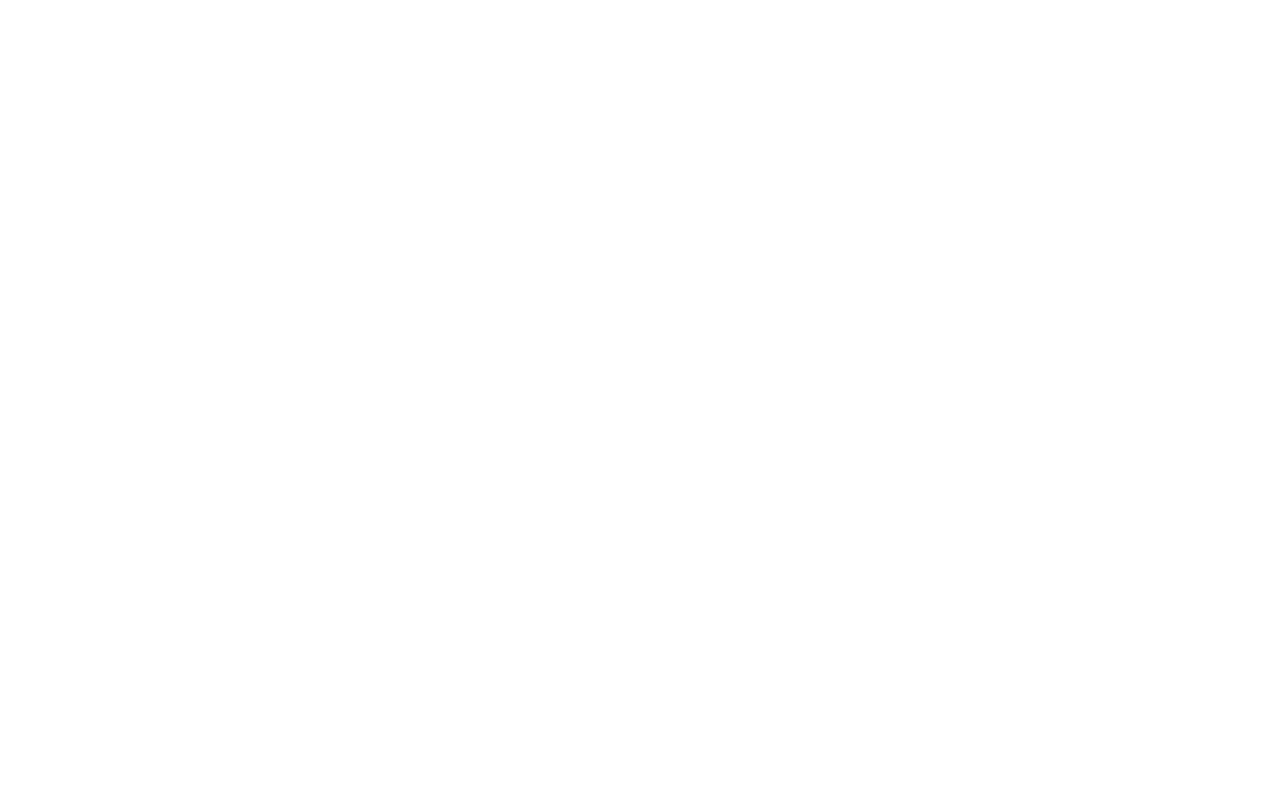
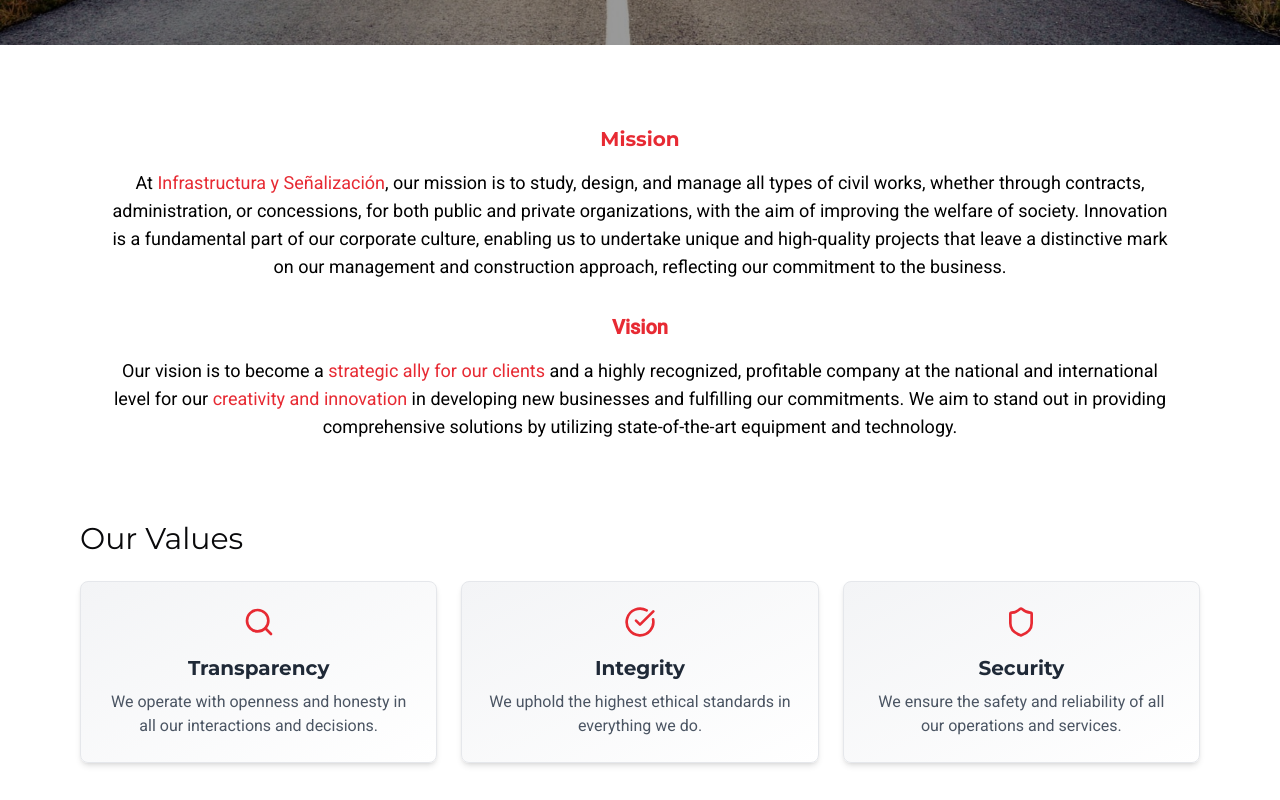
Before and after one commit to juanovt10/iys-website, a Next.js app: page /about in a window 1280 px wide. Shown: the part 540-1340 px from the top of the page. Before the commit the page ends 800 px from the top, so only its background shows below. Built offline with nearby package versions, Linux system fonts and the light colour scheme.

Commit message:
Complete about section

```diff
--- a/app/about/page.js
+++ b/app/about/page.js
@@ -1,8 +1,72 @@
 import React from 'react'
+import Hero2 from '../../assets/images/hero2.jpg'
+import Hero from '@/components/Hero'
+import ValueCard from '@/components/ValueCard'
+import { Search, CheckCircle, Shield } from "lucide-react";
 
 const AboutUs = () => {
+  const values = [
+    {
+      icon: Search,
+      title: "Transparency",
+      description: "We operate with openness and honesty in all our interactions and decisions.",
+    },
+    {
+      icon: CheckCircle,
+      title: "Integrity",
+      description: "We uphold the highest ethical standards in everything we do.",
+    },
+    {
+      icon: Shield,
+      title: "Security",
+      description: "We ensure the safety and reliability of all our operations and services.",
+    },
+  ];
+
+
   return (
-    <div>AboutUs</div>
+    <main className='space-y-20'>
+      <Hero
+        imageSrc={Hero2}
+        title="Who is infraestructura y senalizacion"
+        subtitle="IS, founded in 2008 in Villavicencio, Meta, is a leading Colombian company specializing in high-quality road signage and installations. Known for innovative, cost-effective solutions, IS has built a strong reputation by serving both public and private entities with exceptional customer service and cutting-edge technologies. With a diverse project portfolio, IS is the trusted choice for reliable and efficient road infrastructure services, from small projects to large-scale installations."
+      />
+
+      {/* mission vision */}
+      <section className='px-20'>
+        <div className="container mx-auto px-6 text-center space-y-8">
+          {/* Mission */}
+          <div className="space-y-4">
+            <h2 className="text-xl font-bold text-primary">Mission</h2>
+            <p className="text-lg text-black">
+              At <span className="text-primary">Infrastructura y Señalización</span>, our mission is to study, design, and manage all types of civil works, whether through contracts, administration, or concessions, for both public and private organizations, with the aim of improving the welfare of society. Innovation is a fundamental part of our corporate culture, enabling us to undertake unique and high-quality projects that leave a distinctive mark on our management and construction approach, reflecting our commitment to the business.
+            </p>
+          </div>
+
+          {/* Vision */}
+          <div className="space-y-4">
+            <p className="text-xl font-bold text-primary">Vision</p>
+            <p className="text-lg text-black">
+              Our vision is to become a <span className="text-primary">strategic ally for our clients</span> and a highly recognized, profitable company at the national and international level for our <span className="text-primary">creativity and innovation</span> in developing new businesses and fulfilling our commitments. We aim to stand out in providing comprehensive solutions by utilizing state-of-the-art equipment and technology.
+            </p>
+          </div>
+        </div>
+
+      </section>
+      <section className='px-20 space-y-6'>
+        <h1 className='text-3xl'>Our Values</h1>
+        <div className="grid grid-cols-1 md:grid-cols-2 lg:grid-cols-3 gap-6 ">
+          {values.map((value, index) => (
+            <ValueCard
+              key={index}
+              icon={value.icon}
+              title={value.title}
+              description={value.description}
+            />
+          ))}
+        </div>
+      </section>
+    </main>
   )
 }
 
--- a/app/globals.css
+++ b/app/globals.css
@@ -123,3 +123,9 @@
     @apply bg-background text-foreground;
   }
 }
+
+@layer components {
+  .card {
+    @apply rounded-lg border border-gray-200 bg-gradient-to-br from-gray-100 to-white shadow-md
+  }
+}
--- a/app/page.js
+++ b/app/page.js
@@ -32,7 +32,7 @@ const page = () => {
 
 
   return (
-    <div className='space-y-20'>
+    <main className='space-y-20'>
       <Hero
         imageSrc={Hero1}
         title="Infraestrucutra y Senalizacion"
@@ -40,7 +40,7 @@ const page = () => {
       />
 
       {/* Services */}
-      <div className='font-semibold px-20 space-y-6'>
+      <div className='px-20 space-y-6'>
         <h1 className='text-3xl'>Our Services</h1>
         <div className='flex gap-4'>
           <ServiceCard
@@ -64,7 +64,7 @@ const page = () => {
       </div>
 
       {/* Projects */}
-      <div className='font-semibold px-20 space-y-6'>
+      <div className='px-20 space-y-6'>
         <div className='flex justify-between'>
           <h1 className='text-3xl'>Projects</h1>
           <Button>View All Projects</Button>
@@ -81,7 +81,7 @@ const page = () => {
           ))}
         </div>
       </div>
-    </div>
+    </main>
   )
 }
 
--- a/app/services/page.js
+++ b/app/services/page.js
@@ -1,8 +1,37 @@
 import React from 'react'
+import Hero3 from '../../assets/images/hero3.jpg'
+import Hero from '@/components/Hero'
+import ServiceCard from '@/components/ServiceCard'
+import { PaintRoller, Construction, TrafficCone } from "lucide-react"; // Example icon from lucide-react
 
 const Services = () => {
   return (
-    <div>Services</div>
+    <main className='space-y-20'>
+      <Hero
+        imageSrc={Hero3}
+        title="Our services"
+        subtitle="The complete solution for your signage project"
+      />
+
+      <section className='px-20 space-y-6'>
+        <ServiceCard
+          Icon={PaintRoller}
+          title="Horizontal Signage"
+          description="Lorem ipsum dolor sit amet consectetur. Purus et tortor enim eget tincidunt. Phasellus quam aliquam integer neque integer et amet vulputate tristique."
+        />
+        <ServiceCard
+          Icon={Construction}
+          title="Vertical Signage"
+          description="Lorem ipsum dolor sit amet consectetur. Purus et tortor enim eget tincidunt. Phasellus quam aliquam integer neque integer et amet vulputate tristique."
+        />
+
+        <ServiceCard
+          Icon={TrafficCone}
+          title="Devices"
+          description="Lorem ipsum dolor sit amet consectetur. Purus et tortor enim eget tincidunt. Phasellus quam aliquam integer neque integer et amet vulputate tristique."
+        />
+      </section>
+    </main>
   )
 }
 
--- a/components/Footer.js
+++ b/components/Footer.js
@@ -1,8 +1,6 @@
 import React from "react";
 import Link from "next/link";
 import { Facebook, Instagram, Twitter, Linkedin, Phone, Mail } from "lucide-react";
-
-
 
 const Footer = () => {
   const socials = [
--- a/components/ProjectCard.js
+++ b/components/ProjectCard.js
@@ -3,7 +3,7 @@ import Image from "next/image";
 
 const ProjectCard = ({ imageSrc, title, description, tags }) => {
   return (
-    <div className="rounded-lg shadow-lg border border-gray-200 overflow-hidden bg-white">
+    <div className="card overflow-hidden">
       {/* Image */}
       <div className="relative w-full h-[300px]">
         <Image
--- a/components/ServiceCard.js
+++ b/components/ServiceCard.js
@@ -3,7 +3,7 @@ import React from 'react'
 
 const ServiceCard = ({ Icon, title, description }) => {
   return (
-    <div className="rounded-lg shadow-md p-6 bg-white border border-gray-200">
+    <div className="card p-6">
       {/* Icon */}
       <div className="flex items-center justify-start mb-4">
         {Icon && <Icon className="h-8 w-8 text-primary" />}
--- /dev/null
+++ b/components/ValueCard.js
@@ -0,0 +1,16 @@
+import React from "react";
+
+const ValueCard = ({ icon: Icon, title, description }) => {
+  return (
+    <div className="card text-center p-6">
+      {/* Icon */}
+      {Icon && <Icon className="h-8 w-8 text-primary mx-auto mb-4" />}
+      {/* Title */}
+      <h3 className="text-xl font-bold text-gray-800 mb-2">{title}</h3>
+      {/* Description */}
+      <p className="text-gray-600">{description}</p>
+    </div>
+  );
+};
+
+export default ValueCard;
```
Also changed, not shown: app/services/[serviceId]/layout.js (renamed from app/services/[servicesId]/layout.js), app/services/[serviceId]/page.js (renamed from app/services/[servicesId]/page.js), assets/images/hero2.jpg (added), assets/images/hero3.jpg (added), constants/index.js (added).
